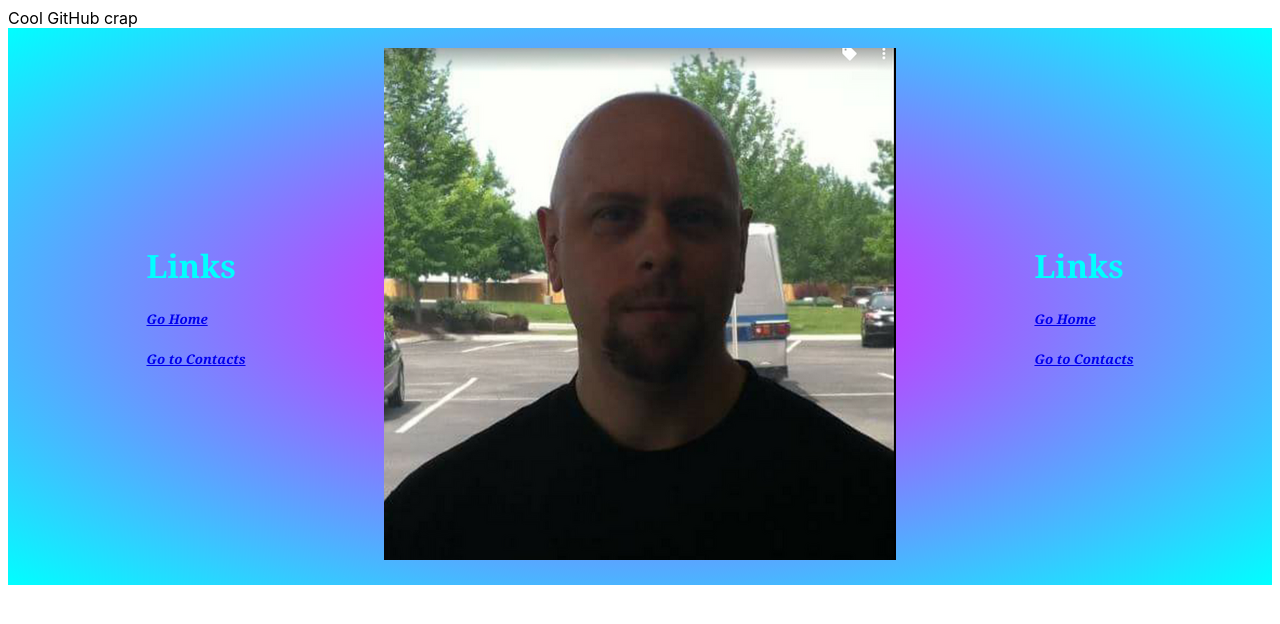
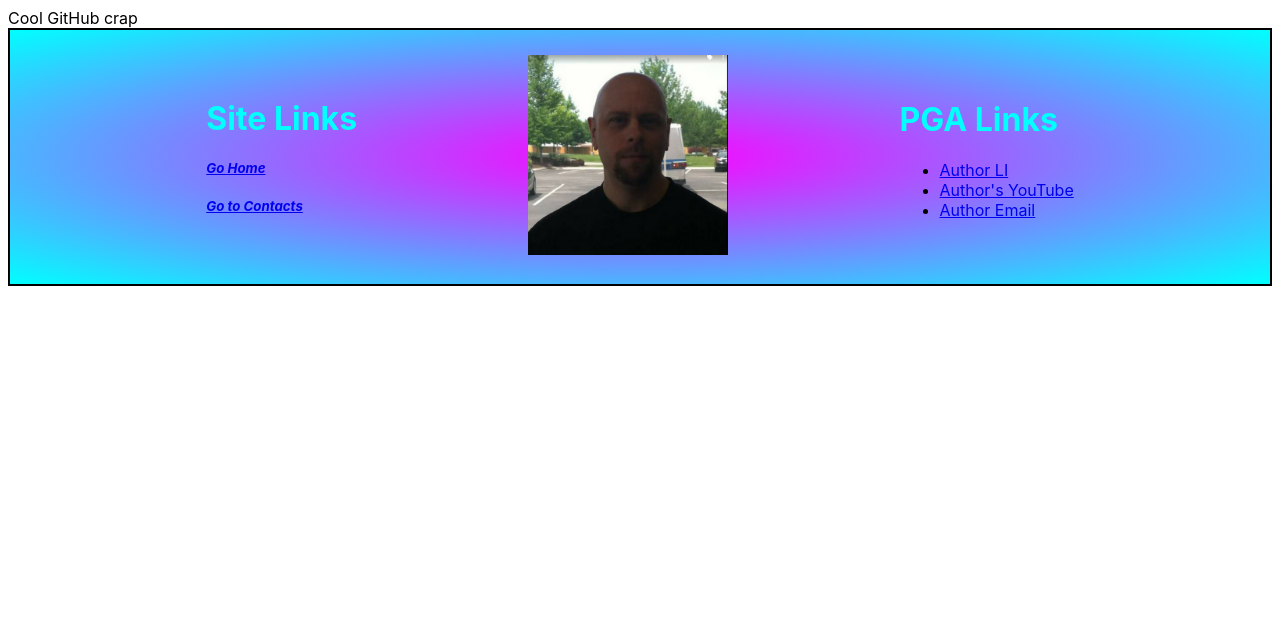
Before and after one commit to PGA-dev/personalport, a React (Create React App) app: page /GitHub in a window 1280 px wide. Shown: the top 624 px of the page. Built offline with nearby package versions, Linux system fonts and the light colour scheme.

Commit message:
installed @babel/plugin-proposal-private-property-in-object and adjusted footer for css

```diff
--- a/package.json
+++ b/package.json
@@ -41,5 +41,8 @@
       "last 1 firefox version",
       "last 1 safari version"
     ]
+  },
+  "devDependencies": {
+    "@babel/plugin-proposal-private-property-in-object": "^7.21.11"
   }
 }
--- a/src/App.css
+++ b/src/App.css
@@ -27,33 +27,12 @@
   text-align: auto;
 }
 
-/*
-.headstyle {
-  color: var(--clr-7);
-  padding: 8px;
-  font-size: var(--fs-heading);
-  font-family: var(--font-main)
+
+h1{
+  color:var(--clr-1)
 }
 
-.site-footer {
-  background-image: radial-gradient(var(--clr-1), var(--clr-7));
-  padding: 20px 0;
-  height: 20vmax;
-  width: auto;
-  margin-top: var(--clr-1) 4rem;
-  border-top: grey 5px solid ridge;
-  font-family: var(--font-main);
-}
-
-.site-header {
-  background-image: radial-gradient(var(--clr-1), var(--clr-7));
-  padding: 20px 0;
-  margin-top: var(--clr-1) 4rem;
-  border-top: var(--clr-4) solid;
-  font-family: var(--font-main);
-} */
-
-h1{
+h2{
   color:var(--clr-1)
 }
 /* Used in SubHead */
--- a/src/site/Footer.js
+++ b/src/site/Footer.js
@@ -18,12 +18,12 @@ const Footer = () => {
         setToggle(true);
     }, []);
     return (
-        <footer className='site-footer'>
+        <footer className={styles.footer}>
             <Container>
                 <Row className={styles.row}>
                     <Col >
                         <animated.div style={animatedStyle}>
-                            <h1 >Links</h1>
+                            <h1 >Site Links</h1>
                         </animated.div>
                         <animated.div style={animatedStyle}>
                             <h5 ><Link to='/'><i>Go Home</i></Link></h5>
@@ -32,16 +32,31 @@ const Footer = () => {
                     </Col>
                     <Col>
                         <animated.div style={animatedStyle}>
-                        <img src={profile} alt='profile' className='profile' />
+                            <img src={profile} alt='profile' width="200"
+                                height="auto" className='profile' />
                         </animated.div>
                     </Col>
                     <Col>
                         <animated.div style={animatedStyle}>
-                            <h1 >Links</h1>
+                            <h1 >PGA Links</h1>
                         </animated.div>
                         <animated.div style={animatedStyle}>
-                        <h5 ><Link to='/'><i>Go Home</i></Link></h5>
-                            <h5 ><Link to='/Contact'><i>Go to Contacts</i></Link></h5>
+                        <ul className='list-unstyled'>
+                            <li >
+                                <a href="https://www.linkedin.com/in/paul-adam-86ba423b/" target="_blank" rel="noreferrer">Author LI</a>
+                            </li>
+                            <li>
+                                <a href='https://www.youtube.com/channel/UCdSa6weDVHCPFJzjE9M4foA' target="_blank" rel="noreferrer">Author's YouTube</a>
+                            </li>
+                            <li>
+                                <a
+                                    role='button'
+                                    href='mailto:paulgadam@gmail.com'
+                                >
+                                    <i className='' /> Author Email
+                                </a>
+                            </li>
+                        </ul>
                         </animated.div>
                     </Col>
                 </Row>
--- a/src/site/Footer.module.css
+++ b/src/site/Footer.module.css
@@ -1,19 +1,22 @@
 /*Footer CSS Module*/
 
-  footer, .site-footer {
+
+.footer {
   background-image: radial-gradient(var(--clr-2), var(--clr-6));
-    padding: 20px 0;
-    margin-top: var(--clr-1) 4rem;
-    border-top: grey 5px solid ridge;
-    font-family: var(--font-main);
+  /* background-image: url(../app/profile.png); */
+  border: 2px solid black;
+  padding: 25px;
+  background-repeat:repeat;
+  background-size: auto;
 }
+
 
 .row {
   display: flex;
   align-items: center;
-    justify-content:space-evenly;
+  justify-content: space-evenly;
 }
 
-  .profile{
+.profile {
   size: inherit;
 }
```
Also changed, not shown: 1 other file (tests, documents, lock files or other folders). Lines whose indentation alone changed are shown as unchanged.
